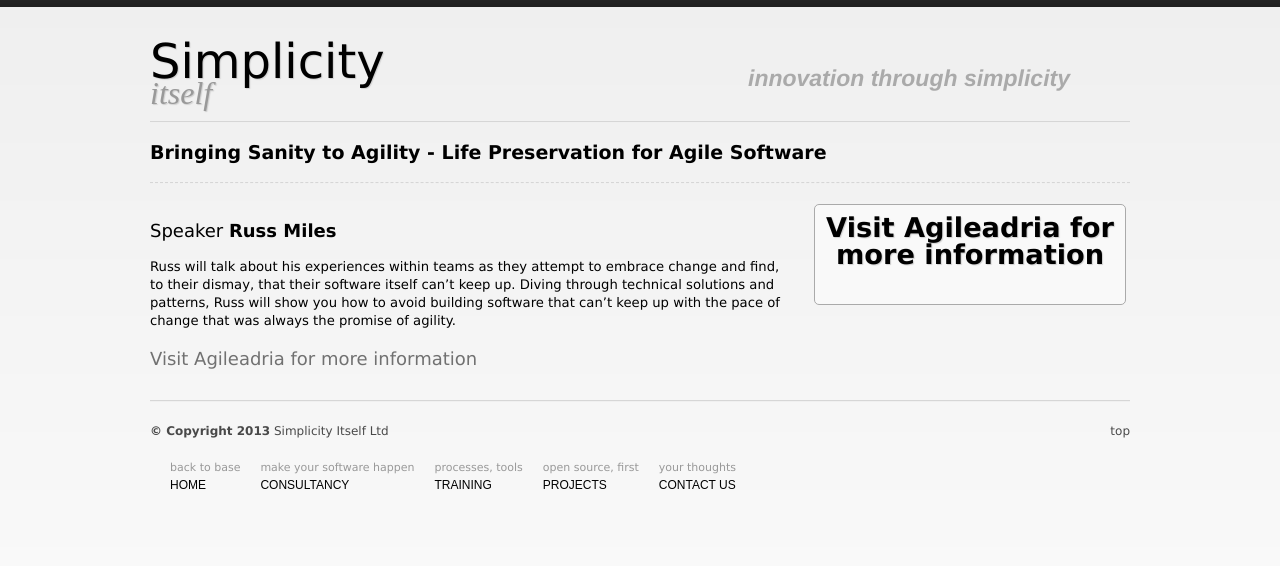
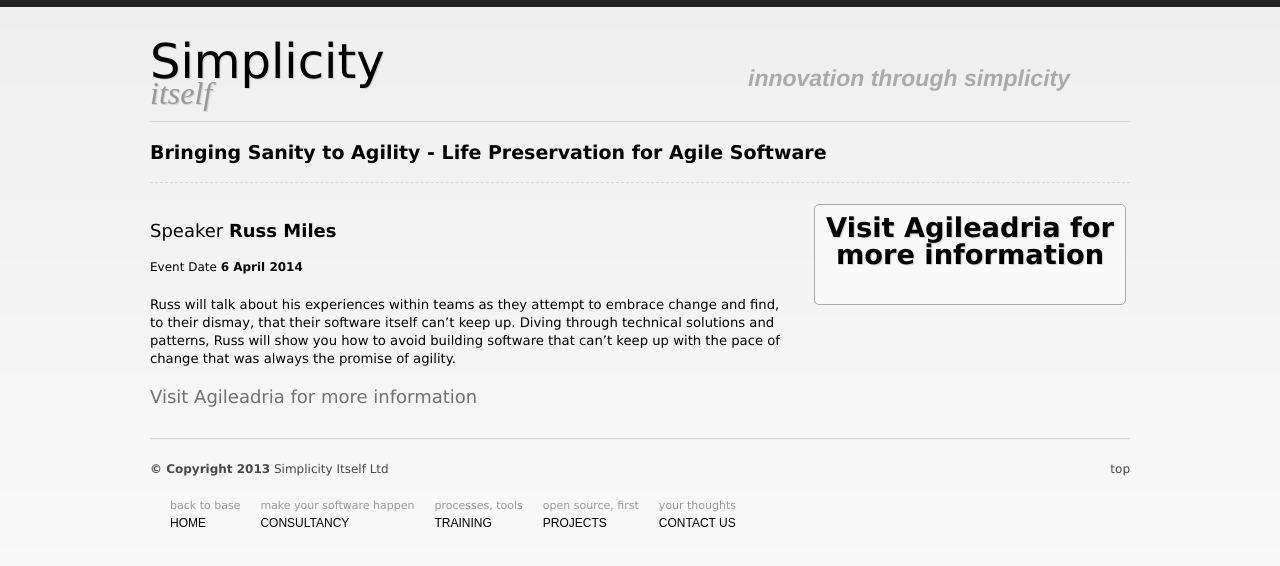
Before and after one commit to simplicitysite/simplicitysite.github.io, a Jekyll site: the page built from _posts/2014-04-06-bringing-sanity-to-agility.md, in a window 1280 px wide. Shown: the top 566 px of the page. Built offline with Jekyll 4.4.1, drawn with Linux system fonts in a browser that asks for light colours; nearby versions of some CDN libraries; Markdown is read by kramdown in place of the engine named in the settings.

Commit message:
added date to outgo pages

```diff
--- a/_layouts/outgoing.html
+++ b/_layouts/outgoing.html
@@ -7,6 +7,7 @@
 
 
 	<p style="margin: 1em 0; font-size:1.5em;">Speaker <span style="font-weight:bold;">{{ page.author }}</span></p>
+	<p>Event Date <strong>{{ page.date| date: "%-d %B %Y" }}</strong></p>
 	<span style="font-size: 1.1em; display: block; margin-bottom:1em;">
 	{{ content }}
 	</span>
```
